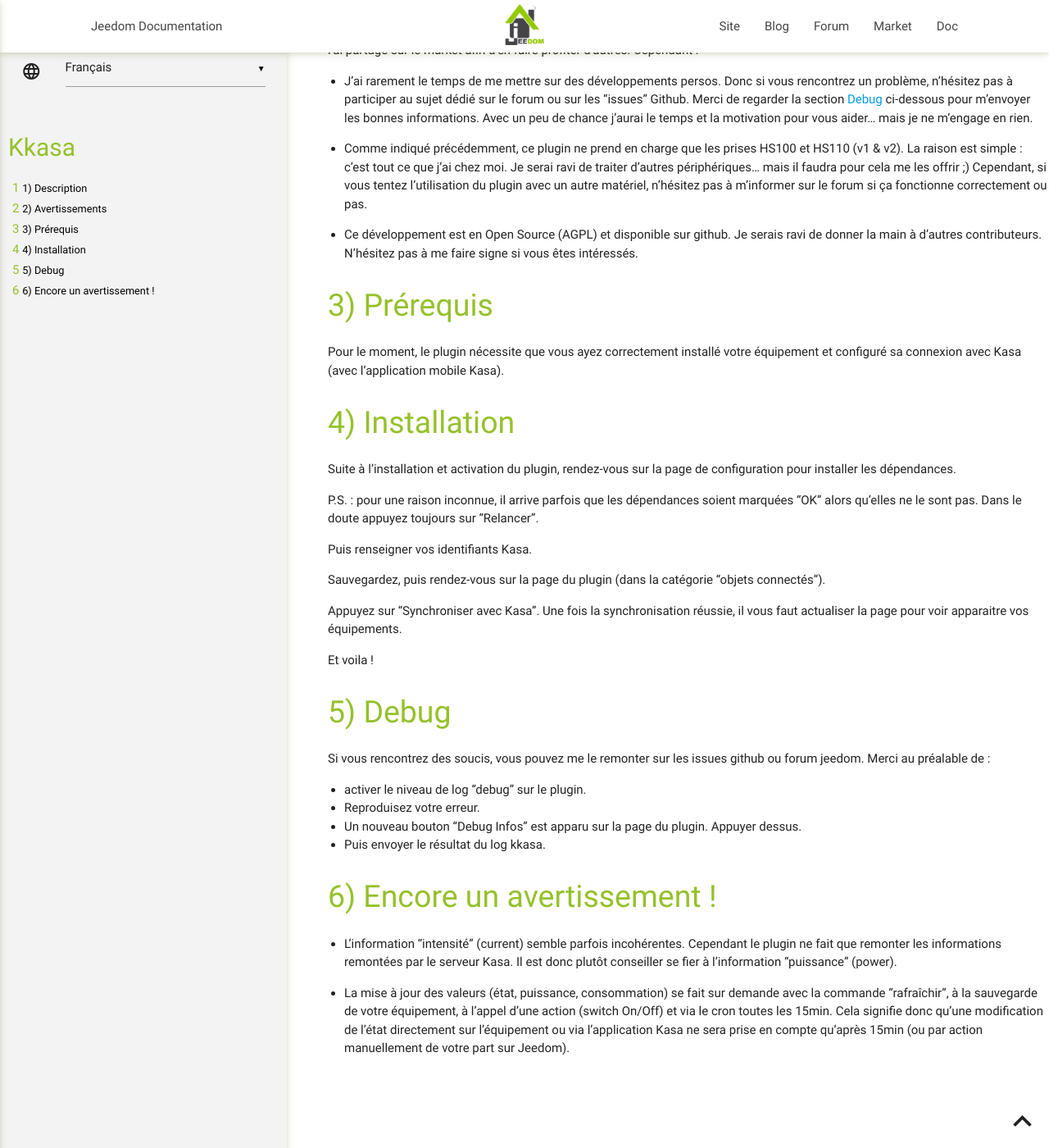
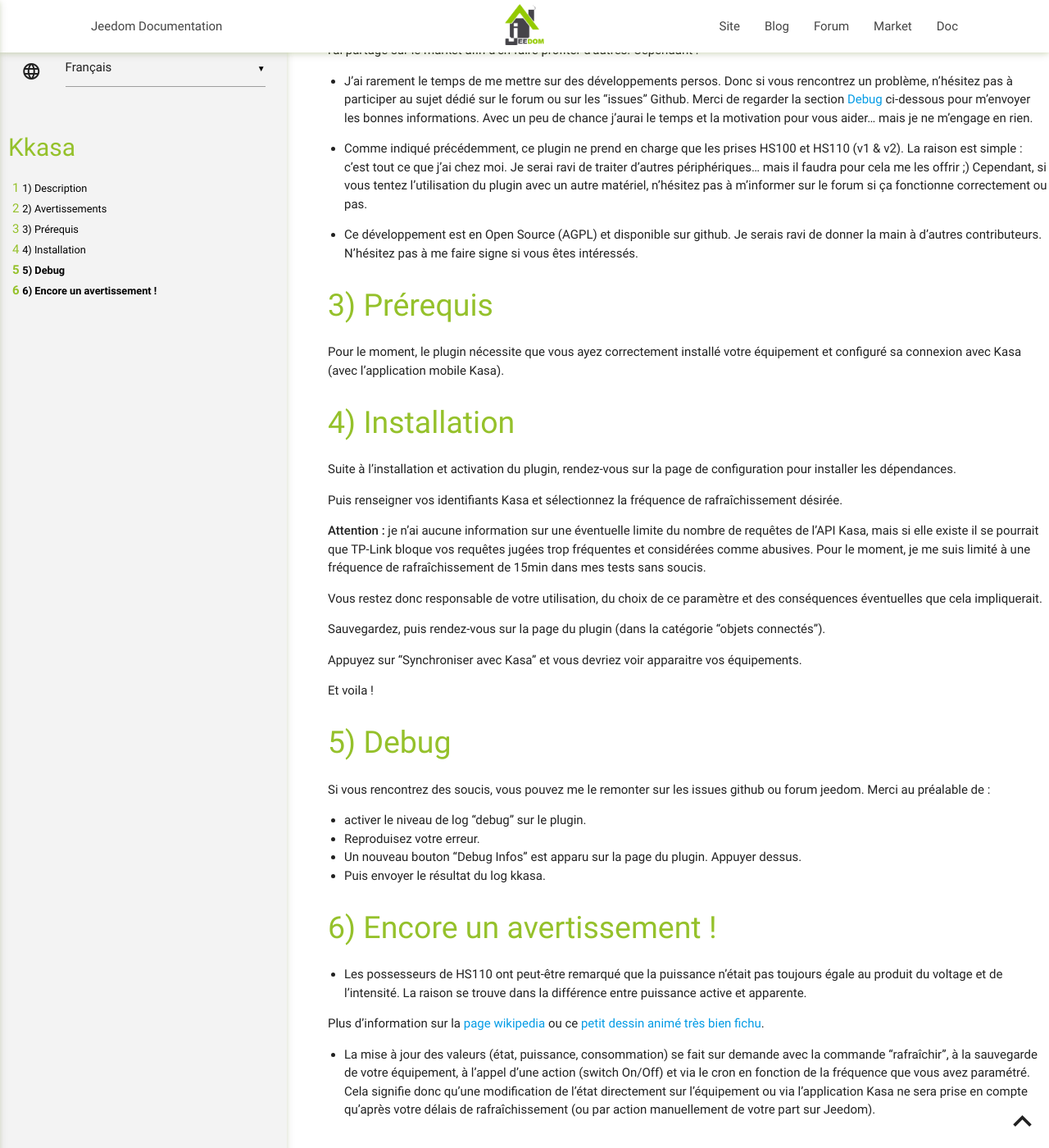
Before and after one commit to vampi62/kkasa, a Jekyll site: the page built from docs/fr_FR/index.md, in a window 1280 px wide and 1400 px high, scrolled down 277 px. Shown: the whole window at 82% size. Built offline with Jekyll 4.4.1, drawn with Linux system fonts in a browser that asks for light colours; our own code applies the rules of GitHub Pages for plain Markdown files.

Commit message:
Update index.md

```diff
--- a/docs/fr_FR/index.md
+++ b/docs/fr_FR/index.md
@@ -40,17 +40,17 @@
 Suite à l'installation et activation du plugin, rendez-vous sur la page de
 configuration pour installer les dépendances.
 
-P.S. : pour une raison inconnue, il arrive parfois que les dépendances soient
-marquées "OK" alors qu'elles ne le sont pas. Dans le doute appuyez toujours sur
-"Relancer".
+Puis renseigner vos identifiants Kasa et sélectionnez la fréquence de rafraîchissement désirée.
 
-Puis renseigner vos identifiants Kasa.
+**Attention :** je n'ai aucune information sur une éventuelle limite du nombre de requêtes de l'API Kasa, mais si elle existe il se pourrait que TP-Link bloque vos requêtes jugées trop fréquentes et considérées comme abusives.
+Pour le moment, je me suis limité à une fréquence de rafraîchissement de 15min dans mes tests sans soucis.
+
+Vous restez donc responsable de votre utilisation, du choix de ce paramètre et des conséquences éventuelles que cela impliquerait.
 
 Sauvegardez, puis rendez-vous sur la page du plugin (dans la catégorie "objets
 connectés").
 
-Appuyez sur "Synchroniser avec Kasa". Une fois la synchronisation réussie, il
-vous faut actualiser la page pour voir apparaitre vos équipements.
+Appuyez sur "Synchroniser avec Kasa" et vous devriez voir apparaitre vos équipements.
 
 Et voila !
 
@@ -65,11 +65,13 @@
 
 Encore un avertissement !
 ===
-* L'information "intensité" (current) semble parfois incohérentes. Cependant le plugin ne fait que remonter les informations remontées par le serveur Kasa. Il est donc plutôt conseiller se fier à l'information "puissance" (power).
+* Les possesseurs de HS110 ont peut-être remarqué que la puissance n'était pas toujours égale au produit du voltage et de l'intensité. La raison se trouve dans la différence entre puissance active et apparente.
+
+Plus d'information sur la [page wikipedia](https://fr.wikipedia.org/wiki/Puissance_en_r%C3%A9gime_alternatif) ou ce [petit dessin animé très bien fichu](https://www.youtube.com/watch?v=IURKavCBUkE).
 
 * La mise à jour des valeurs (état, puissance, consommation) se fait sur demande
 avec la commande "rafraîchir", à la sauvegarde de votre équipement, à l'appel
-d'une action (switch On/Off) et via le cron toutes les 15min.
+d'une action (switch On/Off) et via le cron en fonction de la fréquence que vous avez paramétré.
 Cela signifie donc qu'une modification de l'état directement sur l'équipement
-ou via l'application Kasa ne sera prise en compte qu'après 15min (ou par action
+ou via l'application Kasa ne sera prise en compte qu'après votre délais de rafraîchissement (ou par action
 manuellement de votre part sur Jeedom).
```
